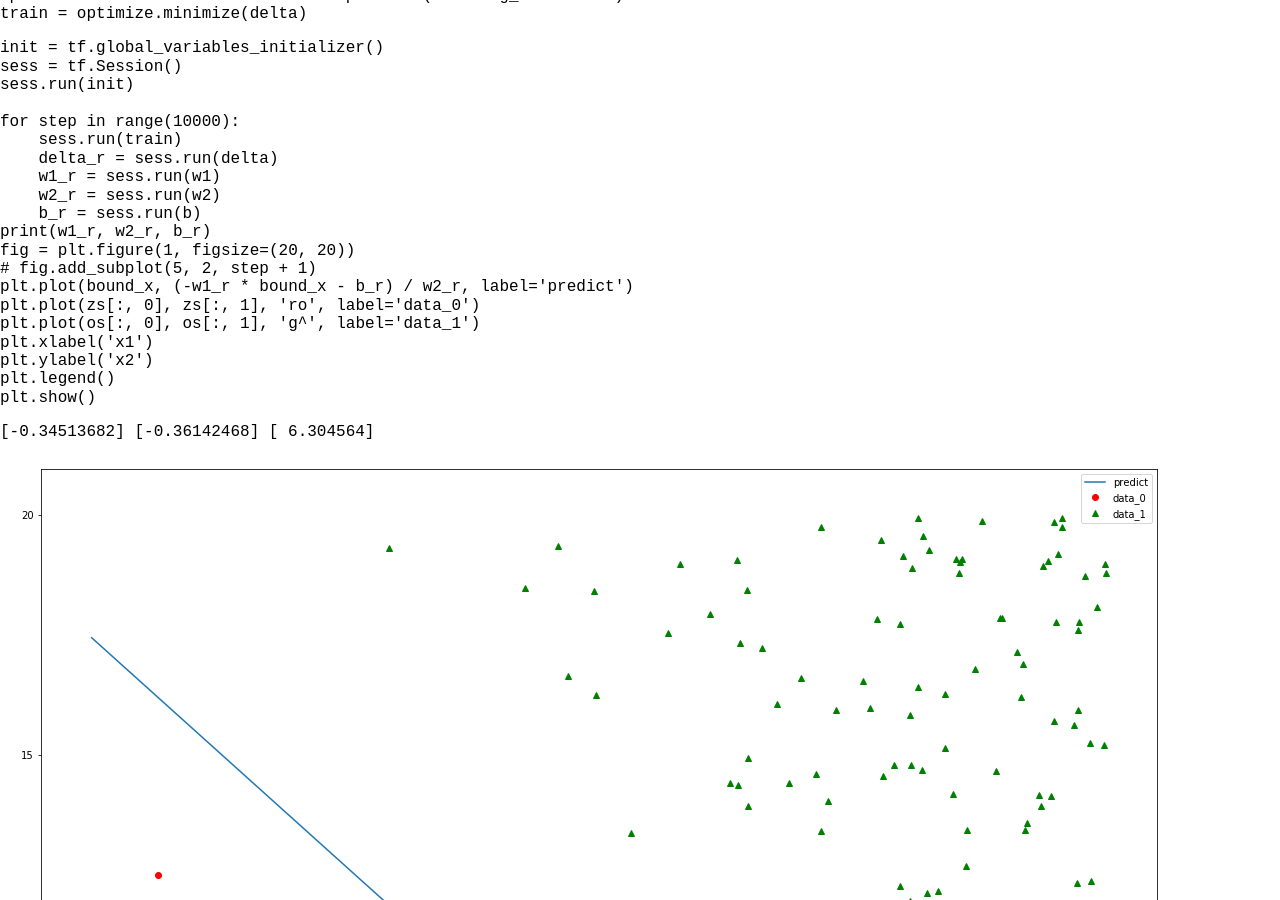
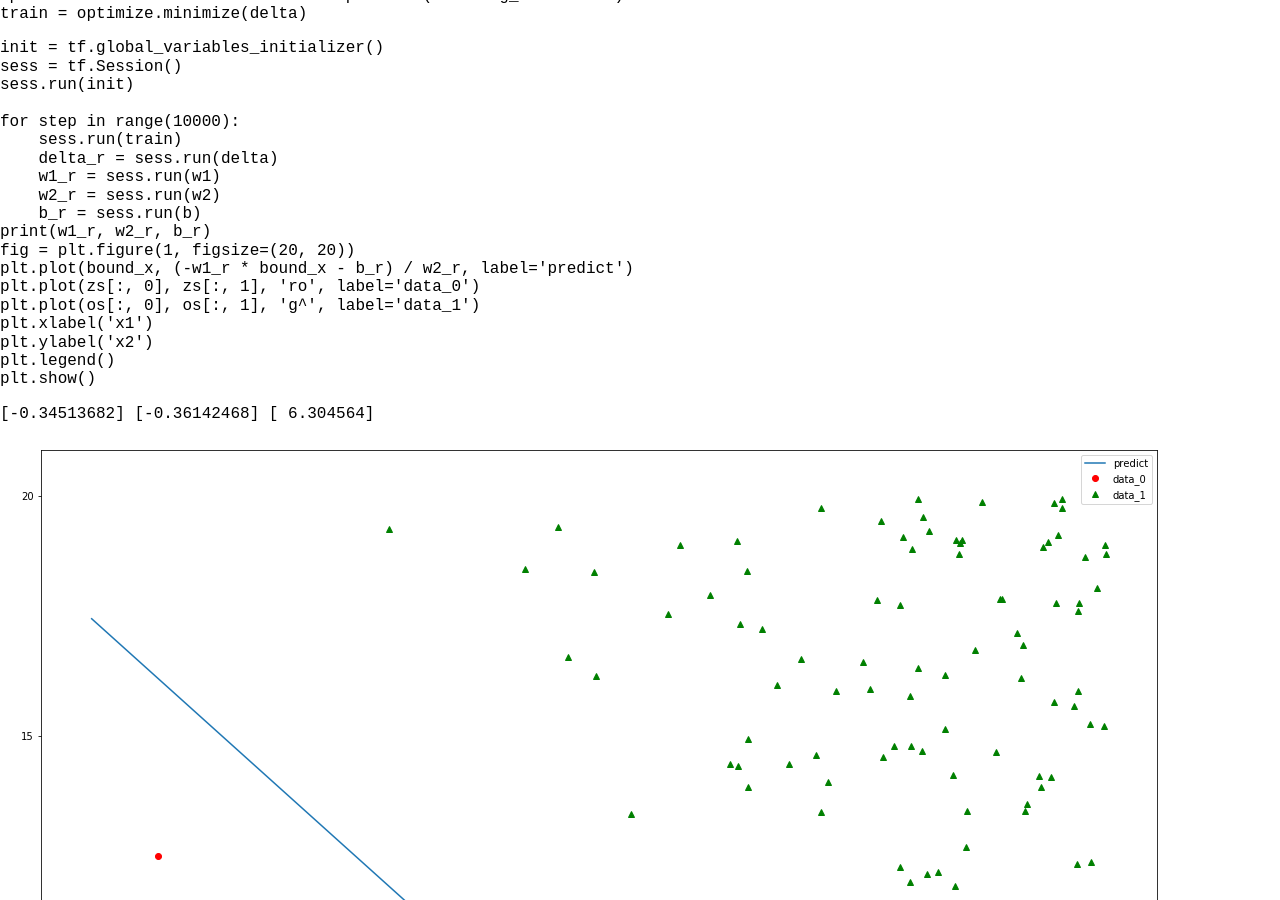
Before and after one commit to Luavis/luavis.github.io, a Jekyll site: the page built from _posts/ml/2017-06-02-Logistic-regression.md, in a window 1280 px wide and 900 px high, scrolled down 6119 px. Built offline with Jekyll 4.4.1, drawn with Linux system fonts in a browser that asks for light colours; nearby versions of some CDN libraries; library files that are not in the unit come from our copies; formulas are drawn with MathJax 3; comment, search, counter and statistics services are not loaded.

Commit message:
Remove comments int logistic regression

```diff
--- a/_posts/ml/2017-06-02-Logistic-regression.md
+++ b/_posts/ml/2017-06-02-Logistic-regression.md
@@ -317,7 +317,6 @@ for step in range(10000):
     b_r = sess.run(b)
 print(w1_r, w2_r, b_r)
 fig = plt.figure(1, figsize=(20, 20))
-# fig.add_subplot(5, 2, step + 1)
 plt.plot(bound_x, (-w1_r * bound_x - b_r) / w2_r, label='predict')
 plt.plot(zs[:, 0], zs[:, 1], 'ro', label='data_0')
 plt.plot(os[:, 0], os[:, 1], 'g^', label='data_1')
```
